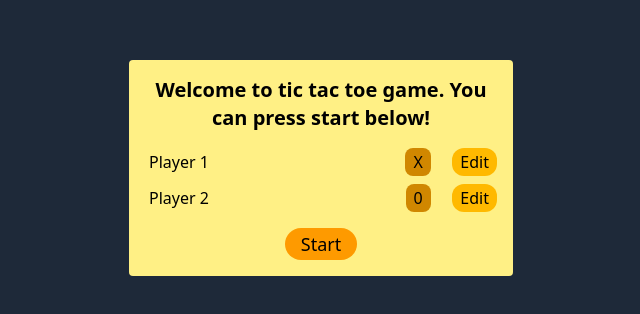
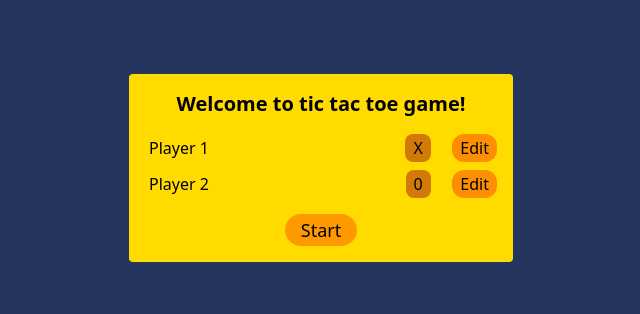
Before and after one commit to SmitasCodes/tictactoe, a React (Vite) app: page / in a window 1280 px wide. Shown: the part 232-546 px from the top of the page, without its empty margins (319-959 px from the left). Built offline with nearby package versions, Linux system fonts and the light colour scheme.

Commit message:
slight changes to styling

```diff
--- a/src/App.jsx
+++ b/src/App.jsx
@@ -10,7 +10,7 @@ const App = () => {
   });
 
   return (
-    <div className="flex items-center justify-center h-screen bg-gray-800">
+    <div className="flex items-center justify-center h-screen bg-[#26355D]">
       {!gameStart ? (
         <PlayerSetup
           players={players}
--- a/src/Board.jsx
+++ b/src/Board.jsx
@@ -45,26 +45,26 @@ const Board = ({ players, setGameStart }) => {
   };
 
   return (
-    <div className="flex flex-col">
+    <div className="flex flex-col bg-[#AF47D2] p-3 rounded-md ">
       <ul className="flex justify-around pb-2">
         <li
-          className={`${player1Symbol === activePlayer ? "bg-amber-600" : "bg-yellow-400"} rounded-sm px-2 py-0.5 flex gap-2`}
+          className={`${player1Symbol === activePlayer ? "bg-[#FF8F00]" : "bg-[#FFDB00]"} rounded-sm px-2 py-0.5 flex gap-2`}
         >
           <span>{player1Name}</span>
-          <span className="bg-blue-900 px-1.5 rounded-lg">{player1Symbol}</span>
+          <span className="bg-[#455fa8] px-1.5 rounded-lg">{player1Symbol}</span>
         </li>
         <li
-          className={`${player2Symbol === activePlayer ? "bg-amber-600" : "bg-yellow-400"} rounded-sm px-2 py-0.5 flex gap-2`}
+          className={`${player2Symbol === activePlayer ? "bg-[#FF8F00]" : "bg-[#FFDB00]"} rounded-sm px-2 py-0.5 flex gap-2`}
         >
           <span>{player2Name}</span>
-          <span className="bg-blue-900 px-1.5 rounded-lg">{player2Symbol}</span>
+          <span className="bg-[#455fa8] px-1.5 rounded-lg">{player2Symbol}</span>
         </li>
       </ul>
-      <div className="h-96 w-96 bg-red-200 grid grid-rows-3 grid-cols-3 gap-2">
+      <div className="h-96 w-96 bg-[#afbfcc] grid grid-rows-3 grid-cols-3 gap-2 p-1 rounded-md">
         {gameBoard.map((row, rowIndex) =>
           row.map((col, colIndex) => (
             <button
-              className="bg-red-400 cursor-pointer"
+              className="bg-[#FF8F00] cursor-pointer font-bold text-5xl rounded-md"
               key={`${rowIndex}-${colIndex}`}
               onClick={() => buttonHandler(rowIndex, colIndex)}
             >
@@ -76,19 +76,19 @@ const Board = ({ players, setGameStart }) => {
 
       {winner && (
         <div className="absolute bg-gray-900/90 inset-0 flex justify-center items-center">
-          <div className="bg-yellow-400 text-center flex-wrap w-102 p-6 rounded-md">
+          <div className="bg-[#FFDB00] text-center flex-wrap w-102 p-6 rounded-md">
             <h2 className="font-bold pb-3 text-3xl">
               {winner === "draw" ? "Draw" : "Winner is " + winner}
             </h2>
             <div className="flex justify-around w-full">
               <button
-                className="bg-amber-600 px-2 rounded-xl text-lg cursor-pointer"
+                className="bg-[#FF8F00] px-2 rounded-xl text-lg cursor-pointer"
                 onClick={() => setGameBoard(initialGameBoard)}
               >
                 Play again
               </button>
               <button
-                className="bg-amber-600 px-2 rounded-xl text-lg cursor-pointer"
+                className="bg-[#FF8F00] px-2 rounded-xl text-lg cursor-pointer"
                 onClick={() => setGameStart(false)}
               >
                 Customize
--- a/src/PlayerSetup.jsx
+++ b/src/PlayerSetup.jsx
@@ -63,9 +63,9 @@ const PlayerSetup = ({ players, setPlayers, setGameStart }) => {
   };
 
   return (
-    <div className="bg-yellow-200 w-96 p-4 rounded-sm">
+    <div className="bg-[#FFDB00] w-96 p-4 rounded-sm">
       <h2 className="text-xl font-bold text-center pb-4">
-        Welcome to tic tac toe game. You can press start below!
+        Welcome to tic tac toe game!
       </h2>
 
       <div className="flex justify-between pb-2">
@@ -80,7 +80,7 @@ const PlayerSetup = ({ players, setPlayers, setGameStart }) => {
         />
 
         <button
-          className="bg-yellow-600 py-0.5 px-2 rounded-lg cursor-pointer"
+          className="bg-[#d17a07] py-0.5 px-2 rounded-lg cursor-pointer"
           onClick={() => {
             updatePlayer("symbol", "player1", players.player1.symbol);
           }}
@@ -89,7 +89,7 @@ const PlayerSetup = ({ players, setPlayers, setGameStart }) => {
         </button>
 
         <button
-          className="bg-amber-400 px-2 rounded-xl cursor-pointer"
+          className="bg-[#FF8F00] px-2 rounded-xl cursor-pointer"
           onClick={() => handleEdit("player1")}
         >
           {isEditing === "player1" ? "Save" : "Edit"}
@@ -107,7 +107,7 @@ const PlayerSetup = ({ players, setPlayers, setGameStart }) => {
           onChange={(e) => updatePlayer("name", "player2", e.target.value)}
         />
         <button
-          className="bg-yellow-600 py-0.5 px-2 rounded-lg  cursor-pointer"
+          className="bg-[#d17a07] py-0.5 px-2 rounded-lg  cursor-pointer"
           onClick={() => {
             updatePlayer("symbol", "player2", players.player2.symbol);
           }}
@@ -116,7 +116,7 @@ const PlayerSetup = ({ players, setPlayers, setGameStart }) => {
         </button>
 
         <button
-          className="bg-amber-400 px-2 rounded-xl cursor-pointer"
+          className="bg-[#FF8F00] px-2 rounded-xl cursor-pointer"
           onClick={() => handleEdit("player2")}
         >
           {isEditing === "player2" ? "Save" : "Edit"}
```
